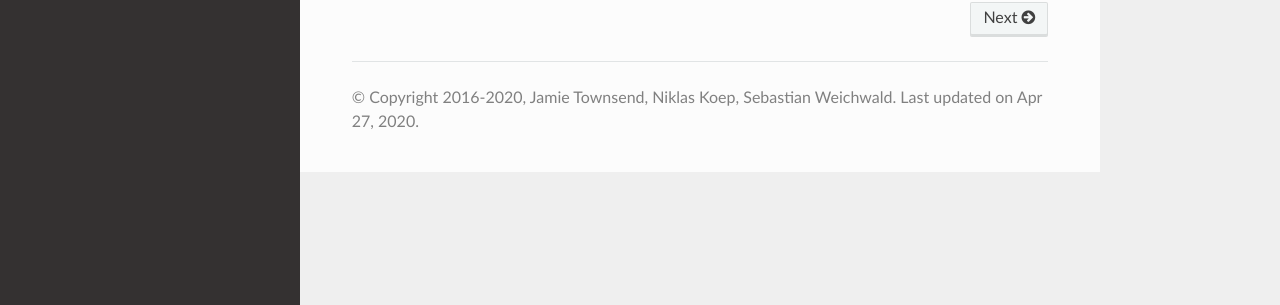
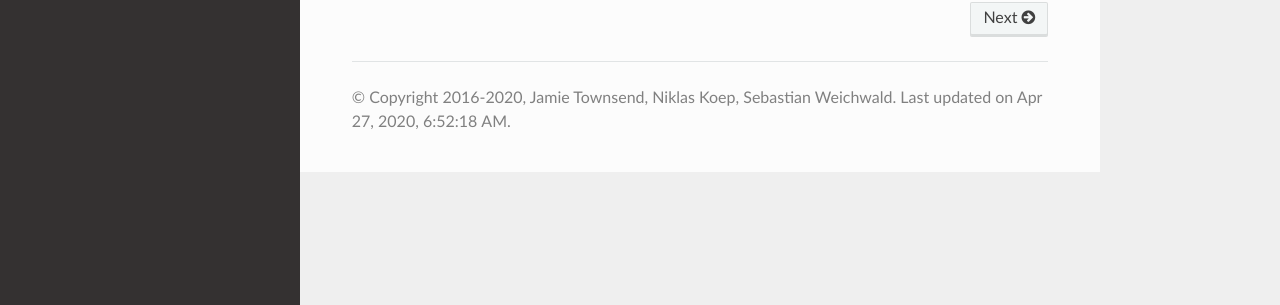
Before and after one commit to pymanopt/pymanopt, a Sphinx documentation site: the page built from docs/index.rst, in a window 1280 px wide. Shown: the part 441-746 px from the top of the page. Built offline with Sphinx 7.4.7 and the Read the Docs theme 2.0.0, drawn with Linux system fonts in a browser that asks for light colours.

Commit message:
docs: change 'last updated' datetime format
Signed-off-by: Niklas Koep <niklas.koep@gmail.com>

```diff
--- a/docs/conf.py
+++ b/docs/conf.py
@@ -24,7 +24,7 @@ html_theme = "sphinx_rtd_theme"
 html_show_sphinx = False
 html_baseurl = "www.pymanopt.org"
 htmlhelp_basename = "pymanoptdoc"
-html_last_updated_fmt = ""
+html_last_updated_fmt = "%c"
 
 # autodoc
 autodoc_default_options = {
```
